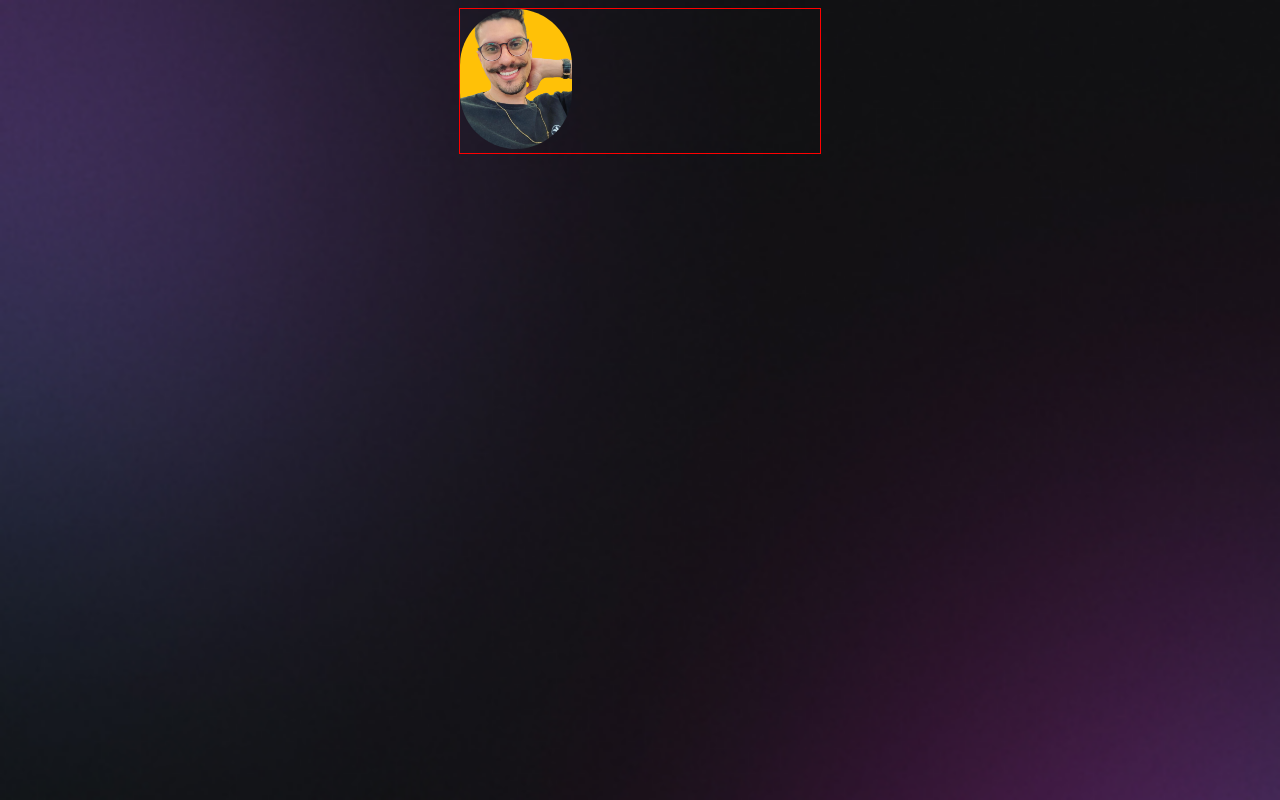
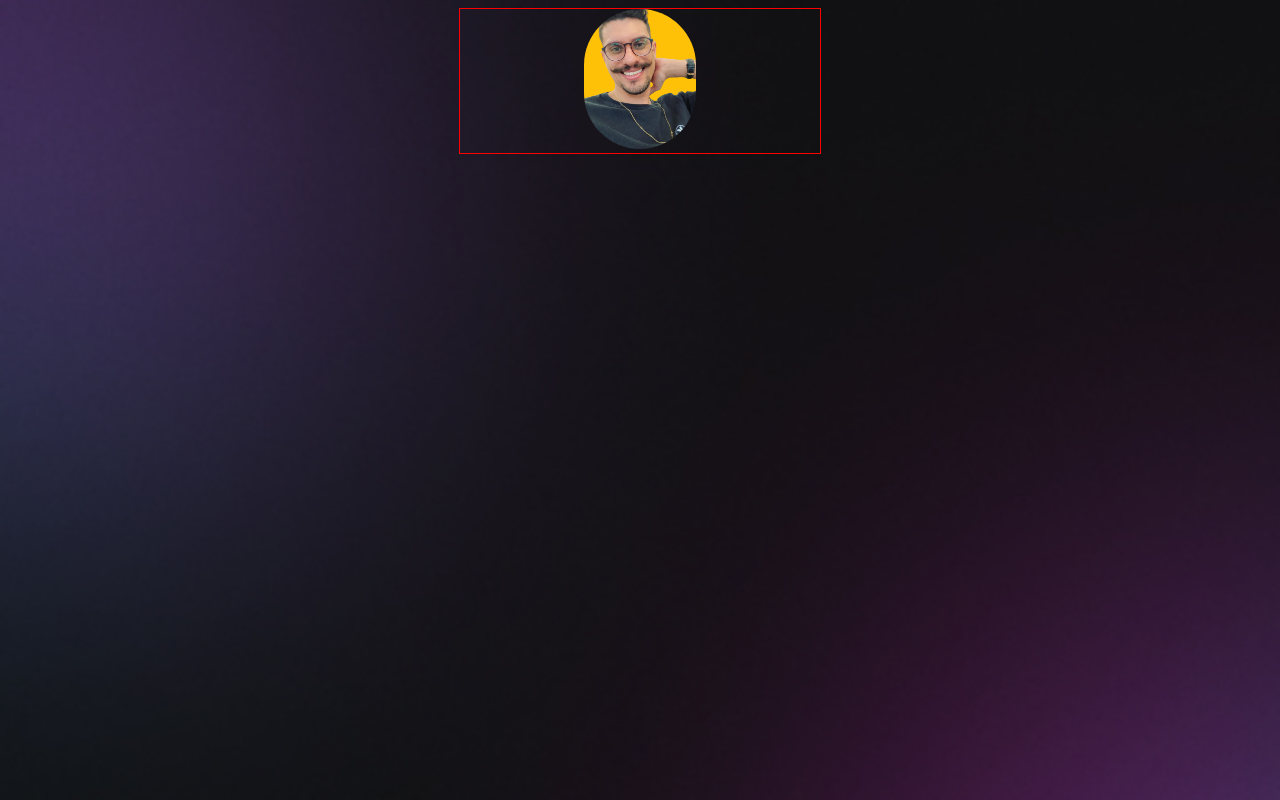
Before and after one commit to rafael1jmendes/projetolinks, a plain HTML site: page index.html in a window 1280 px wide. Drawn offline with Linux system fonts and the light colour scheme.

Commit message:
alinhando a foto no centro

```diff
--- a/style.css
+++ b/style.css
@@ -15,9 +15,15 @@ body {
     border: 1px solid red;
     margin: auto;
 
+
+}
+
+#profile {
+    text-align: center;
 }
 
 #profile img {
+
     width: 112px;
     border-radius: 60px;
 
```
